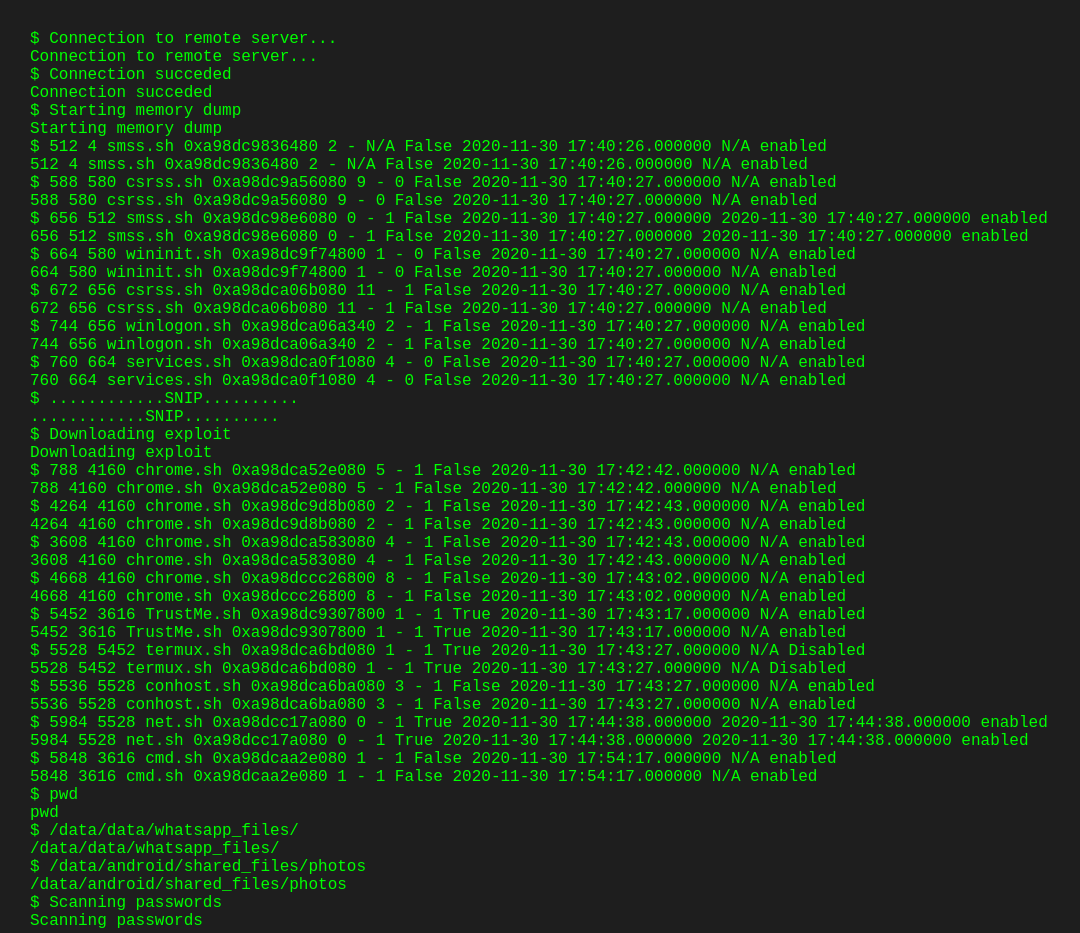
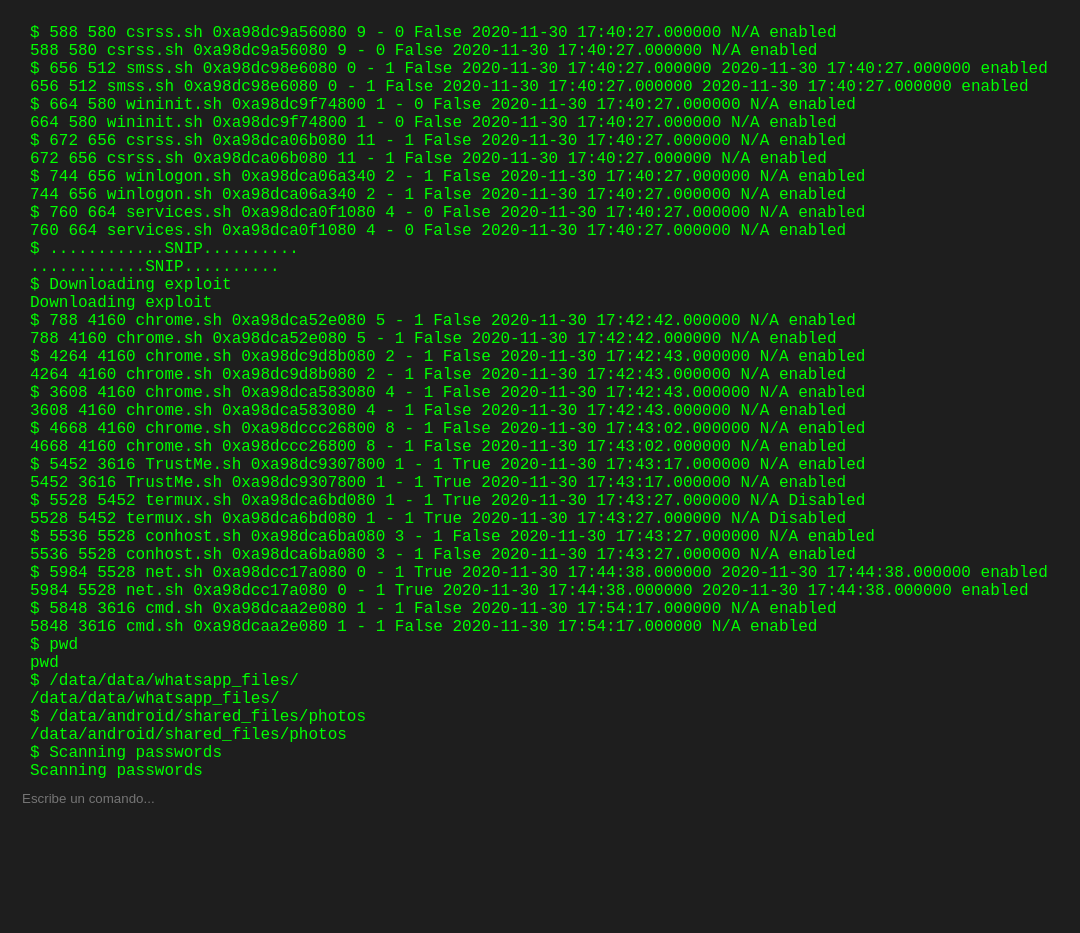
Before and after one commit to AdanOSwin/buggysite, a plain HTML site: page index.html in a window 1280 px wide. Shown: the top 933 px of the page, without its empty margins (0-1080 px from the left). After the commit the page ends 828 px from the top, so only its background shows below. Drawn offline with Linux system fonts and the light colour scheme.

Commit message:
[Fixed] autoscroll

```diff
--- a/index.html
+++ b/index.html
@@ -15,7 +15,7 @@
         #terminal {
             border: 1px #00ff00;
             padding: 10px;
-            height: 4000px;
+            height: 750px;
             overflow-y: auto;
         }
         input {
```
